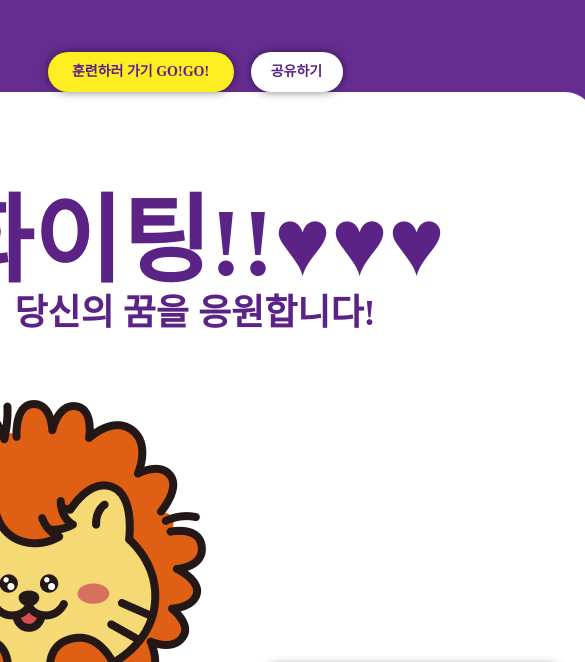
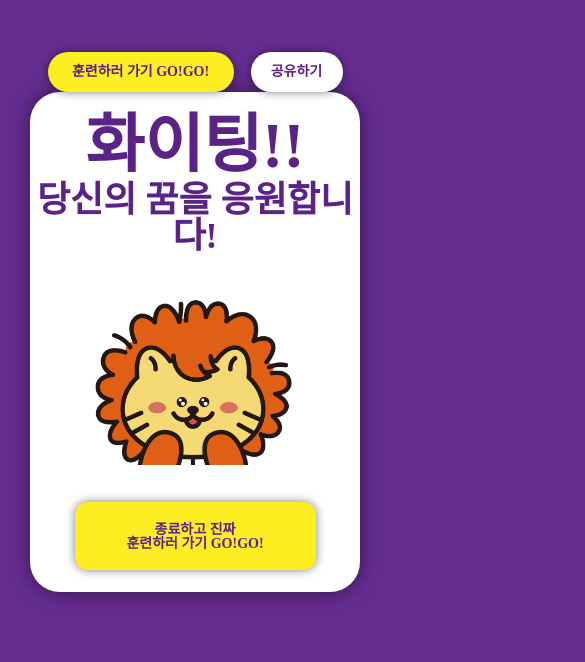
Before and after one commit to hanj33/EST_FE2_10K, a plain HTML site: page index.html in a window 390 px wide. Shown: the part 874-1536 px from the top of the page, 585 px wide, since content can reach past the window. Drawn offline with Linux system fonts and the light colour scheme; a web font is replaced by a local one.

Commit message:
임시완료

```diff
--- a/index.html
+++ b/index.html
@@ -63,11 +63,11 @@
     <!-- --------------모달시작------------- -->
     <!-- --------------------------------- -->
     <div class="modal">
-      <h2>화이팅!!♥♥♥</h2>
+      <h2>화이팅!!</h2>
       <p>당신의 꿈을 응원합니다!</p>
       <img src="src/img/licat.png" alt="" />
       <button type="button" class="button realprac">
-        종료하고 진짜 훈련하러 가기 GO!GO!
+        종료하고 진짜 <span>훈련하러 가기 GO!GO!</span>
       </button>
     </div>
     <!-- --------------------------------- -->
--- a/main.css
+++ b/main.css
@@ -221,12 +221,18 @@ button {
   justify-content: center;
   align-content: center;
   text-align: center;
+
+  box-shadow: 0 0 20px rgba(0, 0, 0, 0.5);
 }
 .modal h2 {
   font-family: "OTEnjoystoriesBA";
   font-size: 96px;
   font-weight: bold;
   color: #5b2386;
+  line-height: 1;
+}
+.modal h2::after {
+  content: "♥♥♥";
 }
 .modal p {
   font-family: "OTEnjoystoriesBA";
@@ -234,13 +240,22 @@ button {
   font-weight: bold;
   color: #5b2386;
 
+  line-height: 1;
+
   margin-top: 4px;
   margin-bottom: 29px;
 }
-.modal img {
+.modal button {
+  width: 508px;
+  height: 66px;
+  text-align: center;
+  align-items: center;
+  font-size: 24px;
+
+  margin-top: 74px;
 }
-.modal button {
-  margin-bottom: 68px;
+.modal span {
+  color: #5b2386;
 }
 
 footer {
@@ -248,6 +263,9 @@ footer {
   flex-direction: column;
   justify-content: flex-end;
   align-items: center;
+
+  line-height: 1.6;
+
   gap: 20px;
 
   margin-top: 130px;
@@ -376,6 +394,40 @@ footer {
     margin-top: 55px;
   }
 
+  .modal {
+    width: 330px;
+    height: 500px;
+  }
+  .modal h2 {
+    font-size: 64px;
+  }
+  .modal h2::after {
+    content: "";
+  }
+  .modal p {
+    margin-top: 4px;
+    margin-bottom: 24px;
+  }
+
+  .modal img {
+    width: 241px;
+  }
+  .modal button {
+    width: 241px;
+    height: 68px;
+    text-align: center;
+    align-items: center;
+    font-size: 14px;
+    border-radius: 13px;
+
+    margin-top: 34px;
+
+    padding: 19px 45px 17px 45px;
+  }
+  .modal span {
+    display: block;
+  }
+
   footer {
     gap: 17px;
 
```
